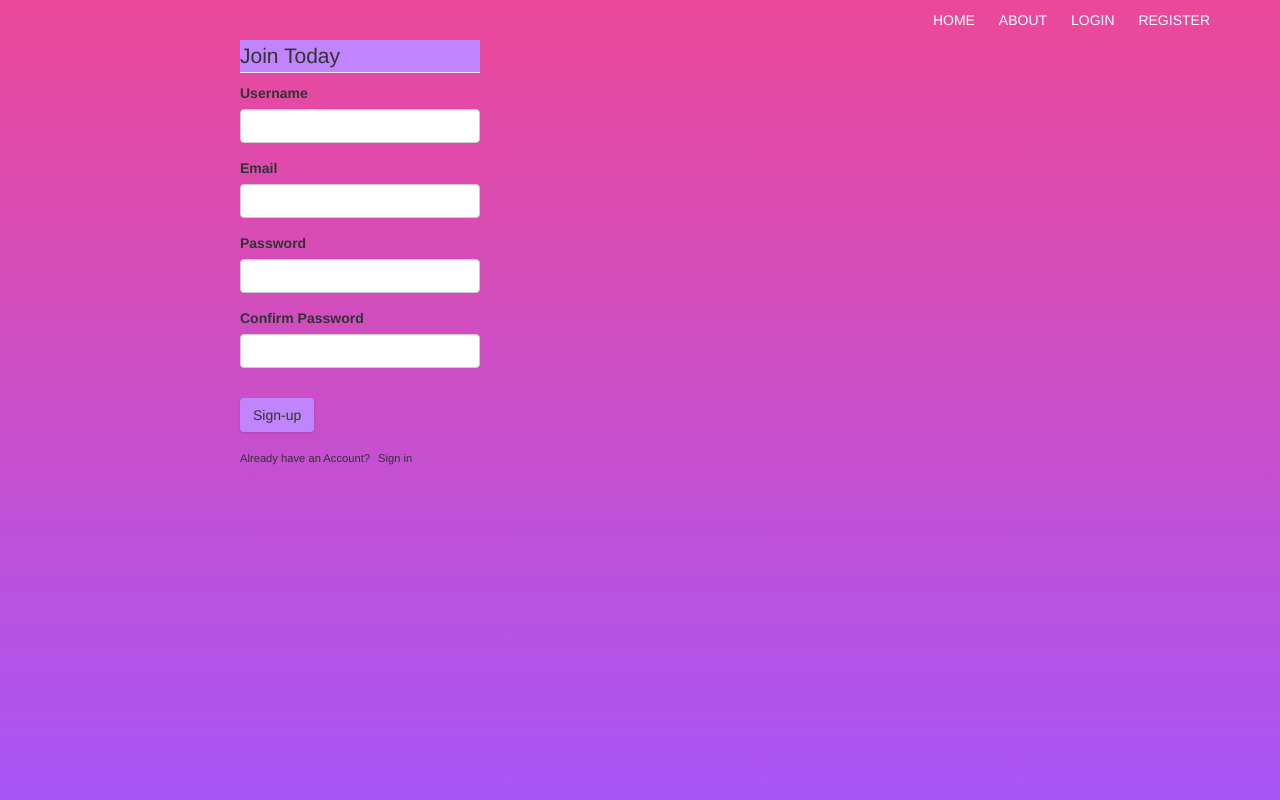
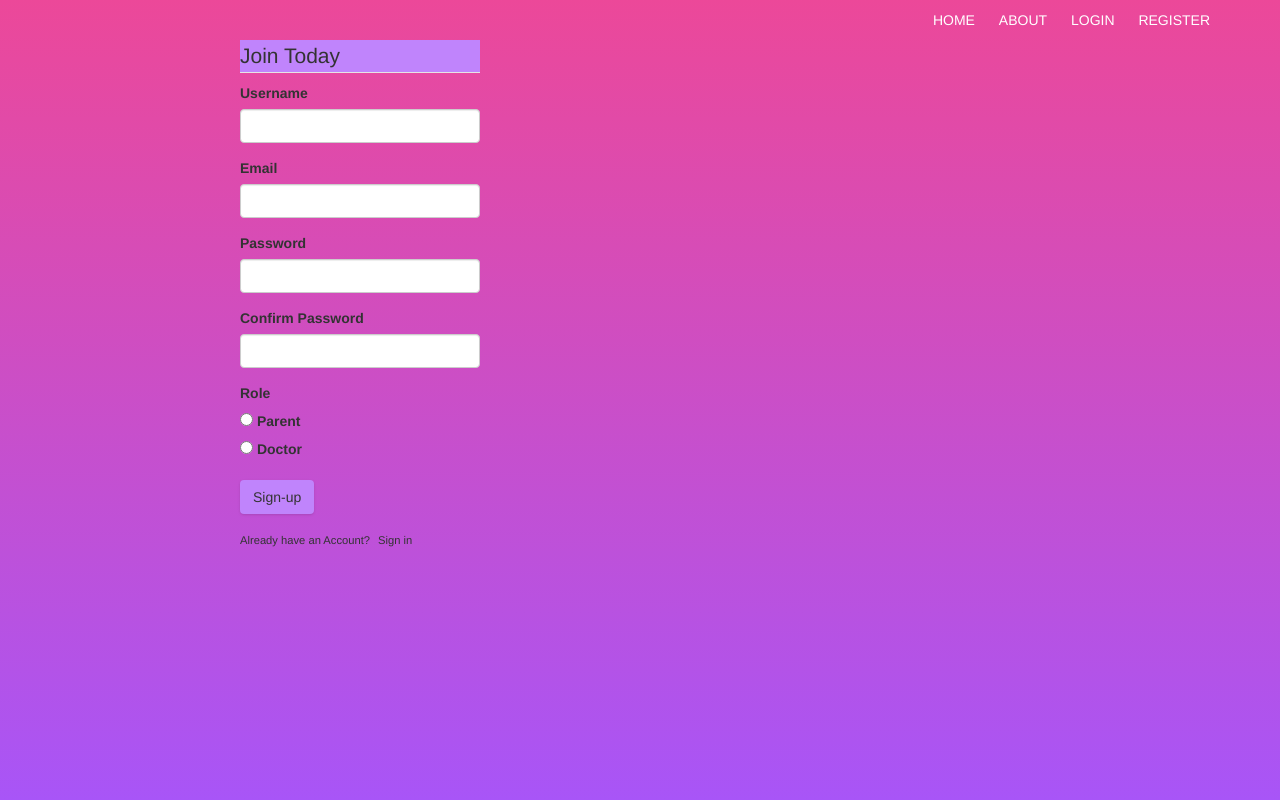
Before and after one commit to Annetaliya/Kido-care_web, a Flask app: page /register in a window 1280 px wide. Run offline with Flask 3, Linux system fonts and the light colour scheme; some libraries are stand-ins or nearby versions.

Commit message:
Assessment Updates

```diff
--- a/web_flask/forms.py
+++ b/web_flask/forms.py
@@ -1,10 +1,12 @@
 #!/usr/bin/python3
 from flask_wtf import FlaskForm
-from wtforms import StringField, PasswordField, SubmitField, BooleanField, IntegerField, TextAreaField, RadioField
+from wtforms import StringField, PasswordField, SubmitField, BooleanField, IntegerField, TextAreaField, RadioField, SelectField
 from wtforms.validators import DataRequired, Length, Email, EqualTo, ValidationError
 from web_flask.models import User
 from wtforms.fields import DateField
 from wtforms.widgets import TextArea
+from wtforms_alchemy import QuerySelectMultipleField
+
 
 class RegistrationForm(FlaskForm):
     username = StringField('Username',
@@ -13,6 +15,7 @@ class RegistrationForm(FlaskForm):
     password = PasswordField('Password',validators=[DataRequired()])
     confirm_password = PasswordField('Confirm Password',
                                       validators=[DataRequired(), EqualTo('password')])
+    role = RadioField('Role', choices=['Parent', 'Doctor'], validators=[DataRequired()])
     submit = SubmitField('Sign-up')
 
     def validate_username(self, username):
@@ -29,6 +32,7 @@ class RegistrationForm(FlaskForm):
 class LoginForm(FlaskForm):
     email = StringField('Email', validators=[DataRequired(), Email()])
     password = PasswordField('Password',validators=[DataRequired()])
+    role = RadioField('Role', choices=['Parent', 'Doctor'], validators=[DataRequired()])
     remember = BooleanField('Remember Me')
     submit = SubmitField('Login')
 
@@ -40,3 +44,7 @@ class ChildinfoForm(FlaskForm):
     medical_history = StringField('Medical History', widget=TextArea())
     age = IntegerField('Age', validators=[DataRequired()])
     submit = SubmitField('submit')
+
+class SymptomForm(FlaskForm):
+    choices = QuerySelectMultipleField('Symptom')
+    submit = SubmitField('submit')
--- a/web_flask/models.py
+++ b/web_flask/models.py
@@ -60,9 +60,6 @@ class Symptom(db.Model):
 
     id = db.Column(db.Integer, primary_key=True)
     name = db.Column(db.String(255))
-    description = db.Column(db.Text)
-    severity = db.Column(db.Integer)
-    onset_age = db.Column(db.Integer)
 
     def __repr__(self):
         return '<Symptom %r>' % self.name
--- a/web_flask/routes.py
+++ b/web_flask/routes.py
@@ -1,5 +1,5 @@
 from flask import render_template, url_for, flash, redirect, request
-from web_flask.forms import RegistrationForm, LoginForm, ChildinfoForm
+from web_flask.forms import RegistrationForm, LoginForm, ChildinfoForm, SymptomForm
 from web_flask import app, db, bcrypt
 from web_flask.models import User
 from web_flask.models import Child
@@ -43,16 +43,22 @@ def login():
         return redirect(url_for('home'))
     form = LoginForm()
     if form.validate_on_submit():
-        user = User.query.filter_by(email=form.email.data).first()
-        if user and bcrypt.check_password_hash(user.password, form.password.data):
-            login_user(user, remember=form.remember.data)
-            next_page = request.args.get('next')
-            return redirect(next_page) if next_page else redirect(url_for('home'))
+        if form.role.data == 'Doctor':
+           return redirect(url_for('doctor'))
         else:
-            flash('Login Unsuccessful, Please check email and password', 'danger')
-
+            user = User.query.filter_by(email=form.email.data).first()
+            if user and bcrypt.check_password_hash(user.password, form.password.data):
+                login_user(user, remember=form.remember.data)
+                next_page = request.args.get('next')
+                return redirect(next_page) if next_page else redirect(url_for('home'))
+            else:
+                flash('Login Unsuccessful, Please check email and password', 'danger')
 
     return render_template('login.html', title='Register', form=form)
+
+@app.route('/doctor', methods=['GET', 'POST'])
+def doctor():
+    return "Hello Doctor"
 
 @app.route('/logout')
 def logout():
@@ -68,3 +74,15 @@ def account():
         return redirect(url_for('home'))
 
     return render_template('account.html', title='Account', form=form)
+
+
+@app.route('/symptom', methods=['POST', 'GET'])
+@login_required
+def symptom():
+    form = SymptomForm()
+    form.choices.query = Symptom.query.all()
+
+    if form.validate_on_submit():
+        print(form.choices.data)
+
+    return render_template('symptom.html', title='Symptom', form=form)
--- /dev/null
+++ b/web_flask/templates/doctor.html
@@ -0,0 +1,2 @@
+{% extends 'layout.html' %}
+{% endblock %}
--- a/web_flask/templates/register.html
+++ b/web_flask/templates/register.html
@@ -72,12 +72,24 @@
                             {{ form.confirm_password(class="form-control form-control-lg") }}
                         {% endif %}
                     </div>
+                    <p>
+                        {{ form.role.label }}
+                        {{ form.role() }}
+                    </p>
+
+                    {% if form.role.errors %}
+                        <ul class="errors">
+                            {% for error in form.role.errors %}
+                                <li>{{ error }}</li>
+                            {% endfor %}
+                        </ul>
+                    {% endif %}
 
                 </fieldset>
                 <div class="form-group">
                     {{ form.submit(class="btn btn-outline-info bg-purple-400 shadow hover:shadow-lg") }}
+                </div>
 
-                </div>
 
             </form>
         </div>
```
Also changed, not shown: web_flask/templates/login.html (+12 -0 lines), web_flask/templates/symptom.html (added, +9 -0 lines), instance/database.db.
